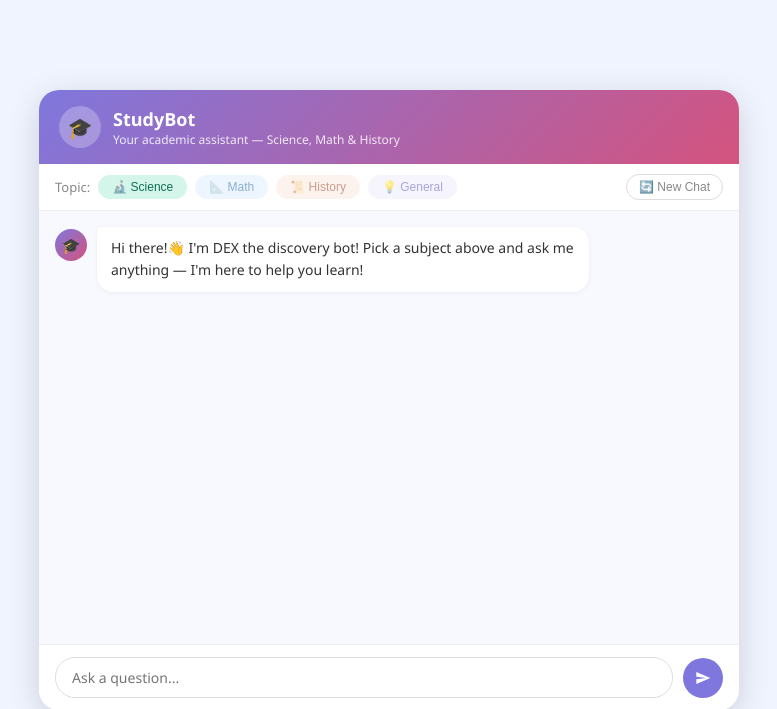
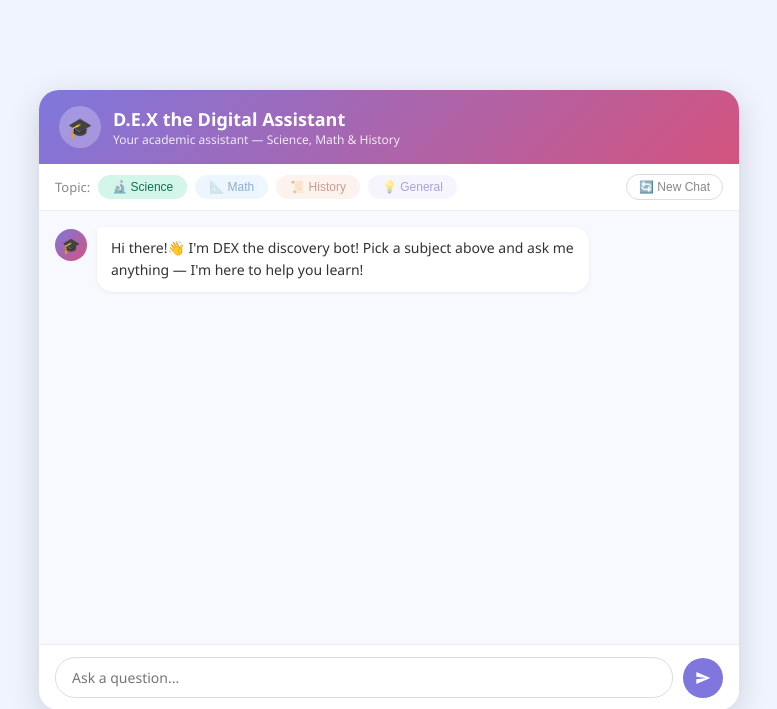
Before and after one commit to Aroon-382/DEX-the-Digital-Assistant, a Flask app: page / in a window 1280 px wide. Shown: the top 709 px of the page, without its empty margins (251-1028 px from the left). Run offline with Flask 3, Linux system fonts and the light colour scheme.

Commit message:
rename to DEX

```diff
--- a/templates/index.html
+++ b/templates/index.html
@@ -3,7 +3,7 @@
 <head>
   <meta charset="UTF-8" />
   <meta name="viewport" content="width=device-width, initial-scale=1.0"/>
-  <title>StudyBot</title>
+  <title>DEX - The Digital Assistant</title>
   <style>
     * { box-sizing: border-box; margin: 0; padding: 0; }
 
@@ -217,7 +217,7 @@
   <div id="header">
     <div id="header-icon">🎓</div>
     <div>
-      <h1>StudyBot</h1>
+      <h1>D.E.X the Digital Assistant</h1>
       <p>Your academic assistant — Science, Math & History</p>
     </div>
   </div>
```
